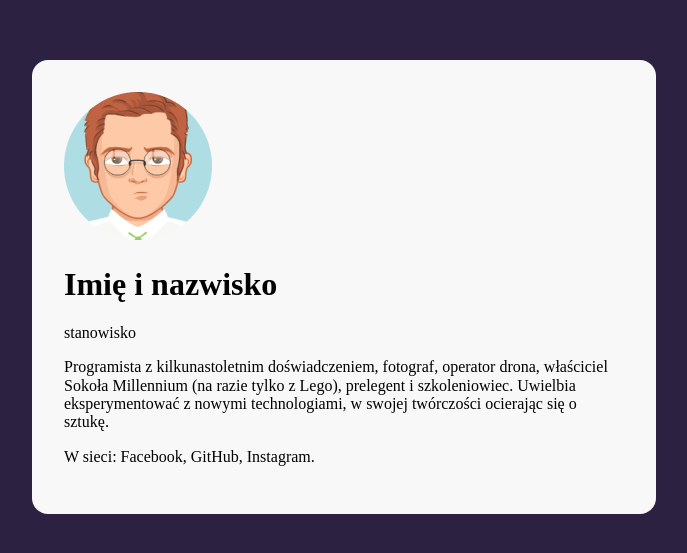
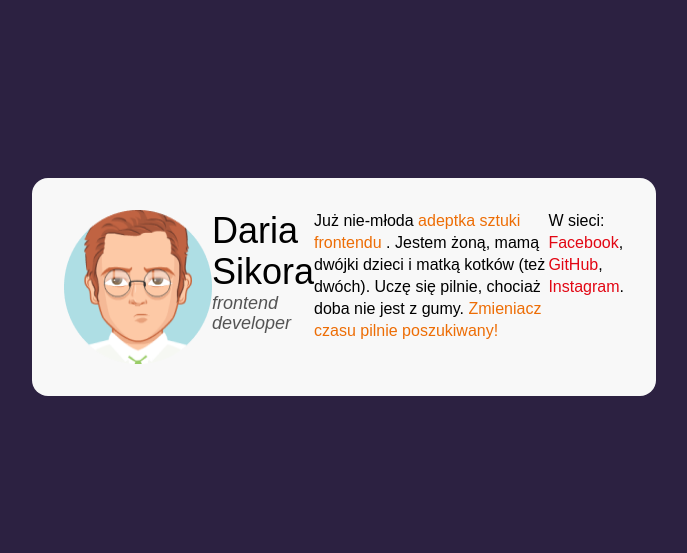
Before and after one commit to dariasikora/business-card-2022, a plain HTML site: page index.html in a window 1280 px wide. Shown: the part 113-666 px from the top of the page, without its empty margins (296-983 px from the left). Drawn offline with Linux system fonts and the light colour scheme.

Commit message:
complete styles

```diff
--- a/index.html
+++ b/index.html
@@ -13,15 +13,15 @@
 <body>
     <main class="main">
         <article class="card">
-            <img class="card__picture" src="avatar.png" alt="Zdjęcie Imię i nazwisko">
+            <img class="card__picture" src="avatar.png" alt="Avatar">
             <header class="card__person">
-                <h1 class="card__name">Imię i nazwisko</h1>
-                <p class="card__position">stanowisko</p>
+                <h1 class="card__name">Daria Sikora</h1>
+                <p class="card__position">frontend developer</p>
             </header>
-            <p class="card__description">Programista z kilkunastoletnim doświadczeniem, fotograf, operator drona, właściciel Sokoła Millennium (na
-                razie tylko z Lego), prelegent i szkoleniowiec. Uwielbia eksperymentować z nowymi technologiami, w
-                swojej twórczości ocierając się o sztukę. </p>
-            <p>W sieci: Facebook, GitHub, Instagram.</p>
+            <p class="card__description card__description--with-margin">Już nie-młoda <strong class="special">adeptka sztuki frontendu</strong> . Jestem żoną, mamą dwójki dzieci i matką
+                kotków (też dwóch). Uczę się pilnie, chociaż doba nie jest z gumy. <strong class="special">Zmieniacz czasu pilnie poszukiwany!</strong>
+            </p>
+            <p class="card__description">W sieci: <a class="card__link" href="#">Facebook</a>, <a class="card__link" href="#">GitHub</a>, <a class="card__link" href="#">Instagram</a>.</p>
         </article>
     </main>
 </body>
--- a/style.css
+++ b/style.css
@@ -14,6 +14,7 @@ body {
     justify-content: center;
     align-items: center;
     min-height: 100vh;
+    font-family: Arial, Helvetica, sans-serif;
 }
 
 .main {
@@ -22,4 +23,52 @@ body {
     width: 624px;
     padding: 32px;
 
+
 }
+
+.card {
+    display: flex;
+}
+
+.card__picture {
+
+}
+
+.card__person {
+
+}
+
+.card__name {
+    font-size: 36px;
+    font-weight: normal;
+    margin: 0;
+
+}
+
+.card__position {
+    font-size: 18px;
+    font-style: italic;
+    color: #545454;
+    margin: 0;
+    margin-bottom: 24px;
+}
+
+.card__description {
+    font-size: 16px;
+    line-height: 22px;
+    margin: 0;
+}
+
+.card__description--with-margin {
+    margin-bottom: 22px;
+}
+
+.special {
+    color: #ED6D05;
+    font-weight: normal;
+}
+
+.card__link {
+    color: #E20613;
+    text-decoration: none;
+}
```
